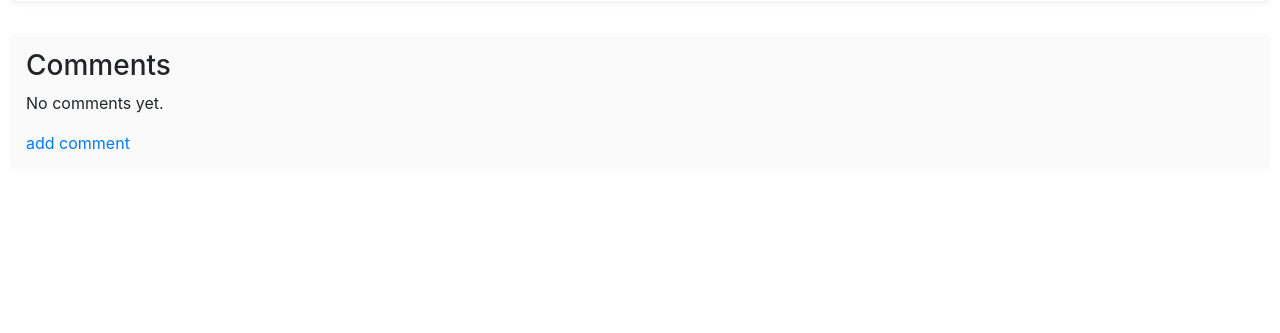
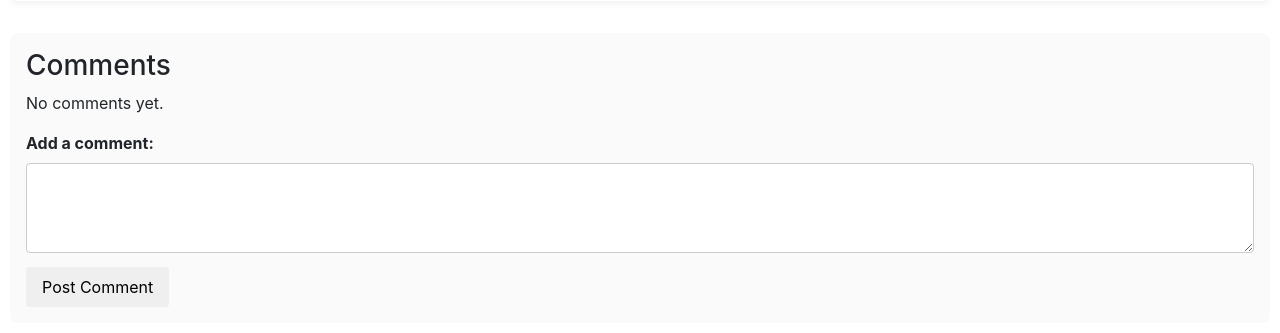
Before and after one commit to dsimanoliveira/cs50-web, a Django app: page /listing/3 in a window 1280 px wide. Shown: the part 571-904 px from the top of the page. Before the commit the page ends 721 px from the top, so only its background shows below. Run offline with Django 3.2, Linux system fonts and the light colour scheme; a user stored in the database is signed in; data comes from the database, SQL or seed files in the repository; both versions use the stored data as it was after the commit; some libraries are stand-ins or nearby versions.

Commit message:
Add comment functionality to auction listings, update templates and models

```diff
--- a/commerce/auctions/admin.py
+++ b/commerce/auctions/admin.py
@@ -1,5 +1,5 @@
 from django.contrib import admin
-from .models import User, AuctionListing, AuctionCategorie, UserWatchlist, Bid
+from .models import User, AuctionListing, AuctionCategorie, UserWatchlist, Bid, Comment
 
 # Register your models here.
 admin.site.register(User)
@@ -7,3 +7,4 @@ admin.site.register(AuctionListing)
 admin.site.register(AuctionCategorie)
 admin.site.register(UserWatchlist)
 admin.site.register(Bid)
+admin.site.register(Comment)
--- a/commerce/auctions/models.py
+++ b/commerce/auctions/models.py
@@ -25,6 +25,12 @@ class AuctionListing(models.Model):
 
     def has_bids(self):
         return self.bids.exists()
+
+    def get_auction_winner(self):
+        if not self.is_active and self.has_bids():
+            highest_bid = self.bids.order_by('-amount').first()
+            return highest_bid.bidder
+        return None
 
     def __str__(self):
         return f"{self.title} - ${self.get_current_price()}"
@@ -63,3 +69,12 @@ class Bid(models.Model):
 
     def __str__(self):
         return f"{self.bidder.username} bid {self.amount} on {self.listing.title}"
+
+class Comment(models.Model):
+    commenter = models.ForeignKey(User, on_delete=models.CASCADE, related_name="comments")
+    listing = models.ForeignKey(AuctionListing, on_delete=models.CASCADE, related_name="comments")
+    text = models.TextField()
+    created_at = models.DateTimeField(auto_now_add=True)
+
+    def __str__(self):
+        return f"Comment by {self.commenter.username} on {self.listing.title}"
--- a/commerce/auctions/templates/auctions/layout.html
+++ b/commerce/auctions/templates/auctions/layout.html
@@ -21,6 +21,9 @@
             <li class="nav-item">
                 <a class="nav-link" href="{% url 'index' %}">Active Listings</a>
             </li>
+            <li class="nav-item">
+                <a class="nav-link" href="">Categories</a>
+            </li>
             {% if user.is_authenticated %}
                 <li class="nav-item">
                     <a class="nav-link" href="{% url 'user_watchlist' %}">Watchlist</a>
--- a/commerce/auctions/templates/auctions/listing_page.html
+++ b/commerce/auctions/templates/auctions/listing_page.html
@@ -11,7 +11,7 @@
             {% if listing.image_url %}
                 <img src="{{ listing.image_url }}" alt="{{ listing.title }}" />
             {% else %}
-                <img src="https://via.placeholder.com/300x300?text=No+Image" alt="No image" />
+                <img src="https://www.freeiconspng.com/thumbs/no-image-icon/no-image-icon-6.png" alt="No image" />
             {% endif %}
         </div>
         <div class="listing-detail-info">
@@ -56,17 +56,24 @@
                     <p class="error" style="color:red;">{{ bid_error }}</p>
                 {% endif %}
             {% endif %}
+
+
+             {% if user.is_authenticated and not listing.is_active and listing.get_auction_winner == user %}
+                <p>Congratulations! You are the auction winner!</p>
+             {% endif %}
+
+
         </div>
     </div>
 
     <!-- Comments Section -->
     <div class="comments-section">
         <h3>Comments</h3>
-        {% if comments %}
+        {% if listing.comments.all %}
             <ul class="comments-list">
-                {% for comment in comments %}
+                {% for comment in listing.comments.all %}
                     <li>
-                        <strong>{{ comment.user.username }}</strong> ({{ comment.created_at }}):<br>
+                        <strong>{{ comment.commenter.username }}</strong> ({{ comment.created_at }}):<br>
                         {{ comment.text }}
                     </li>
                 {% endfor %}
@@ -76,7 +83,15 @@
         {% endif %}
 
         {% if user.is_authenticated %}
-            <a href="">add comment</a>
+            <form method="post" action="{% url 'add_comment' listing.id %}" class="add-comment-form" style="margin-top:15px;">
+            {% csrf_token %}
+            <label for="comment_text"><strong>Add a comment:</strong></label><br>
+            <textarea name="comment_text" id="comment_text" rows="3" required></textarea><br>
+            <button type="submit" class="comment-btn">Post Comment</button>
+            </form>
+            {% if comment_error %}
+            <p class="error" style="color:red;">{{ comment_error }}</p>
+            {% endif %}
         {% else %}
             <p><a href="{% url 'login' %}">Log in</a> to post a comment.</p>
         {% endif %}
--- a/commerce/auctions/urls.py
+++ b/commerce/auctions/urls.py
@@ -12,5 +12,6 @@ urlpatterns = [
     path("listing/<int:listing_id>/watchlist/add", views.add_to_watchlist, name="add_to_watchlist"),
     path("listing/<int:listing_id>/watchlist/remove", views.remove_from_watchlist, name="remove_from_watchlist"),
     path("listing/<int:listing_id>/bid", views.bid_view, name="bid"),
-    path("listing/<int:listing_id>/closeauction", views.close_auction_view, name="close_auction")
+    path("listing/<int:listing_id>/closeauction", views.close_auction_view, name="close_auction"),
+    path("listing/<int:listing_id>/comment", views.add_comment_view, name="add_comment"),
 ]
--- a/commerce/auctions/views.py
+++ b/commerce/auctions/views.py
@@ -6,7 +6,7 @@ from django.shortcuts import render
 from django.urls import reverse
 from decimal import Decimal
 
-from .models import User, AuctionListing, UserWatchlist, Bid
+from .models import User, AuctionListing, UserWatchlist, Bid, Comment
 
 
 def index(request):
@@ -89,8 +89,17 @@ def close_auction_view(request, listing_id):
             listing.is_active = False
             listing.save()
             return HttpResponseRedirect(reverse("listing", args=[listing_id]))
-            # TO DO: determine the winner of the auction
-            # TO DO: how to deal with the watchlist of the user?
+
+
+def add_comment_view(request, listing_id):
+    if request.method == "POST" and request.user.is_authenticated:
+        user = request.user
+        listing = AuctionListing.objects.get(id=listing_id)
+        comment_text = request.POST.get("comment_text")
+
+        comment = Comment(commenter=user, listing=listing, text=comment_text)
+        comment.save()
+        return HttpResponseRedirect(reverse("listing", args=[listing_id]))
 
 
 def login_view(request):
```
Also changed, not shown: commerce/auctions/templates/auctions/watchlist.html (+19 -6 lines), commerce/auctions/migrations/0008_comment.py (added), commerce/db.sqlite3.
